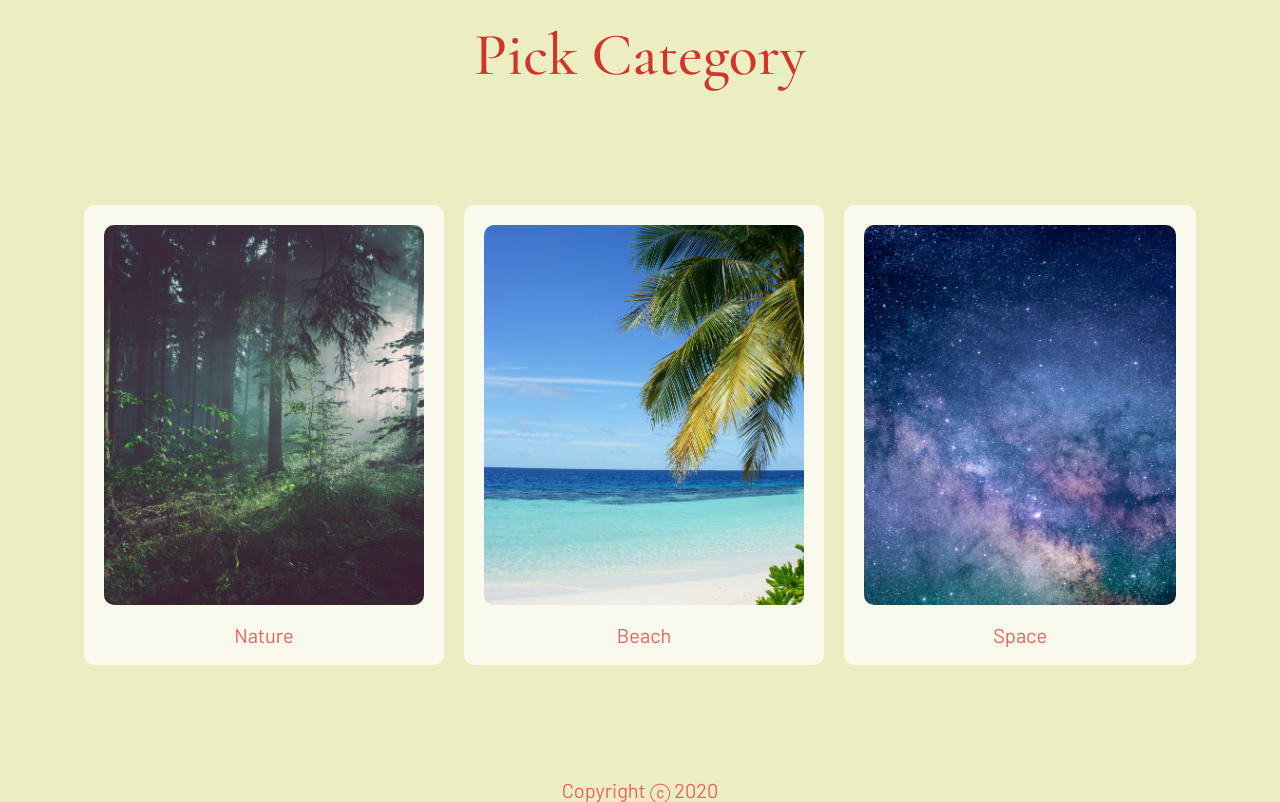
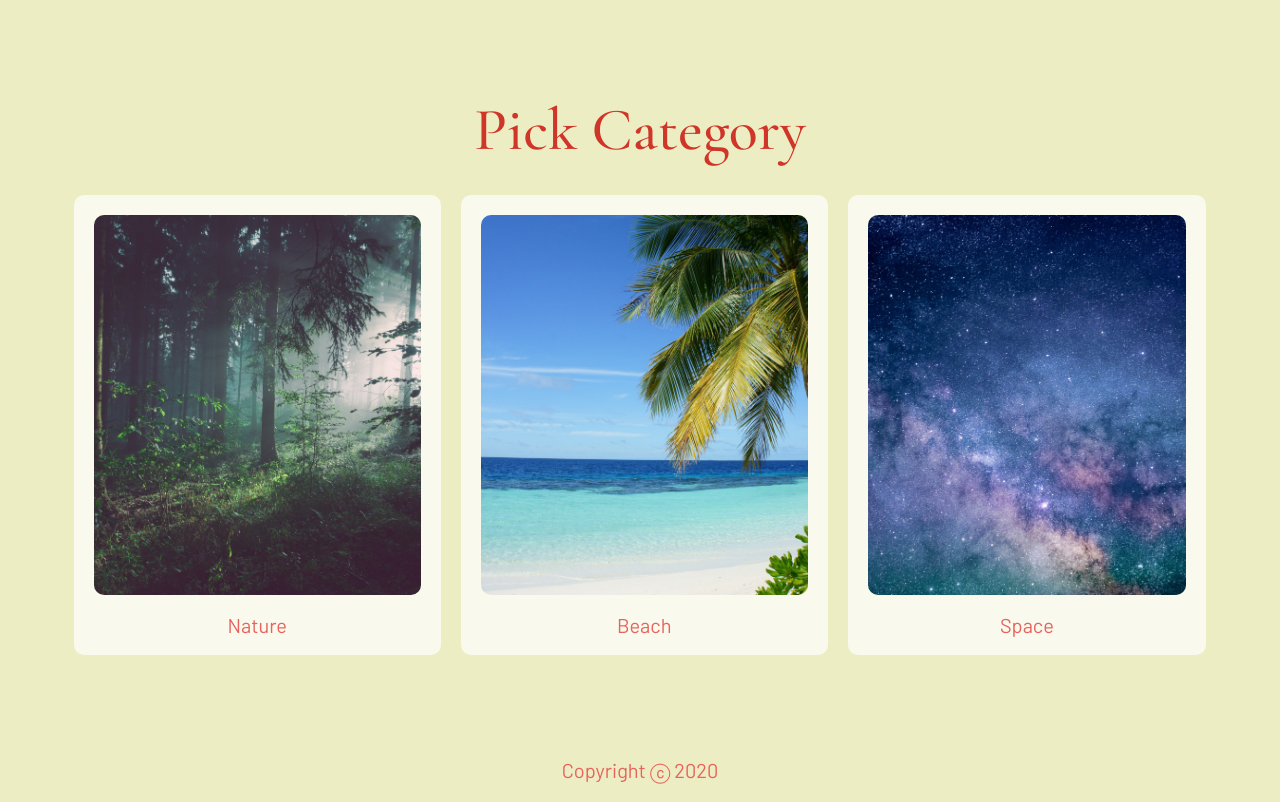
Before and after one commit to dailyPositivity/dailyPositivity, a React (Create React App) app: page /category in a window 1280 px wide. Built offline with nearby package versions, Linux system fonts and the light colour scheme.

Commit message:
add flex to root element/adjust margin + padding throughout

```diff
--- a/src/styles/App.css
+++ b/src/styles/App.css
@@ -29,7 +29,14 @@ a {
   text-decoration: none;
 }
 
-body{
+#root {
+  display: flex;
+  flex-direction: column;
+  justify-content: space-between;
+  height: 100vh;
+}
+
+body {
   background-color: #ededc3;
   color:#e7635d;
   font-size: 2rem;
@@ -68,8 +75,6 @@ i {
 .categoryContainer{
   display:flex;
   justify-content:space-evenly;
-  margin-top:100px;
-  padding:10px;
 }
 
 .categoryItem {
@@ -98,10 +103,7 @@ i {
 
 /*-------------------------------------------------FOOTER----------------------------------------------*/
 footer {
-  text-align: center;
-  width: 100%;
-  position: absolute;
-  bottom:0;
+  margin: 10px 0;
 }
 
 
```
